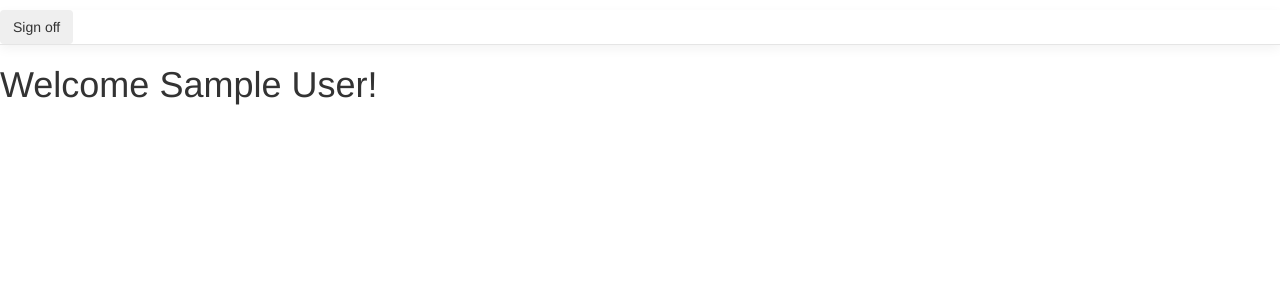
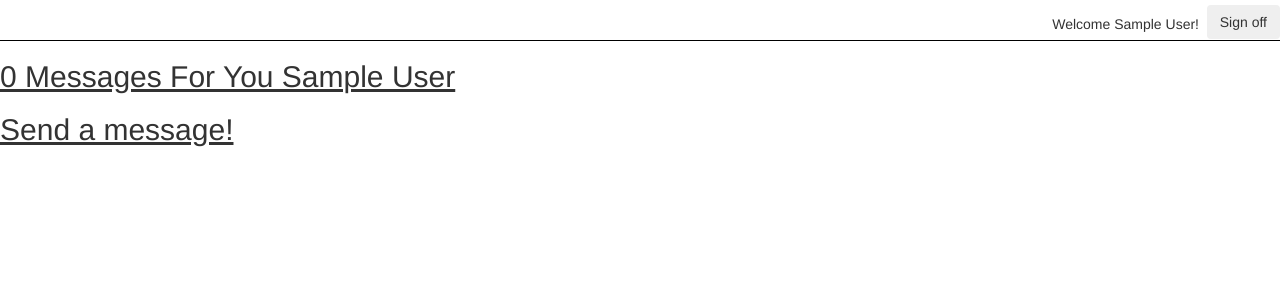
Before and after one commit to katisari/python, a Flask app: page /success in a window 1280 px wide. Shown: the top 300 px of the page. Run offline with Flask 2, Linux system fonts and the light colour scheme; the visitor is signed in with stand-in values (Sample User, id 1); data that the repository does not hold is empty; some libraries are stand-ins or nearby versions.

Commit message:
Add files via upload

```diff
--- a/sql/registration form/server.py
+++ b/sql/registration form/server.py
@@ -42,6 +42,9 @@ def process():
                     'password': pw_hash
                 }
                 mysql.query_db(query, data)
+                query = "SELECT * FROM users WHERE email=%(email)s"
+                outcome = mysql.query_db(query, data)
+                session['userid'] = outcome[0]['id']
                 session["name"] = request.form['name']
                 return redirect("/success")
 @app.route('/login', methods=['POST'])
@@ -65,10 +68,55 @@ def login():
     return redirect('/')
 @app.route('/success')
 def success():
-    return render_template("welcome.html")
+    session['user_info'] = mysql.query_db("SELECT * FROM users")
+
+
+    query = "SELECT messages.id AS message_id, users.name as sender, messages.content, receiver.name AS receiver, receiver.id as receiver_id, messages.created_at AS sent_at, CONCAT(FLOOR(HOUR(TIMEDIFF(NOW(), messages.created_at)) / 24), ' days ', MOD(HOUR(TIMEDIFF(NOW(), messages.created_at)), 24), ' hours ', MINUTE(TIMEDIFF(NOW(), messages.created_at)), ' minutes') AS how_long_ago FROM users JOIN messages ON users.id = messages.user_id JOIN users as receiver ON receiver.id = messages.friend_id WHERE receiver.id = %(receiver_id)s;"
+    data = {
+        'receiver_id': str(session['userid'])
+    }
+    results = mysql.query_db(query, data)
+    counter = 0
+    if results:
+        for result in results:
+            counter += 1
+    session['joined_query'] = results
+    print(counter)
+    print(results)
+    return render_template("welcome.html", results = results, counter=counter)
 @app.route('/logoff', methods=['POST'])
 def logoff():
     session.clear()
     return redirect('/')
+@app.route('/sendmessage/<id>', methods=['POST'])
+def sendmessage(id):
+    flash("Message Sent")
+    query = "INSERT INTO messages (content, user_id, friend_id, created_at) VALUES (%(content)s, %(user_id)s, %(receiver_id)s, NOW())"
+    data = {
+        'content' : request.form['comment'],
+        'user_id' : session['userid'],
+        'receiver_id' : id
+    }
+    mysql.query_db(query, data)
+    return redirect('/success')
+
+@app.route('/danger/<receiver_id>/<message_id>')
+def delete(receiver_id, message_id):
+    if session['joined_query']:
+        for row in session['joined_query']:
+            if row['message_id']:
+                if int(session['userid']) ==  int(receiver_id):
+                    query = "DELETE FROM messages WHERE id = %(mesg_id)s;"
+                    data = {
+                        'mesg_id': message_id
+                    }
+                    mysql.query_db(query, data)
+                    flash("Message successfully deleted")
+                    return redirect('/success')
+    ip_ad = request.environ.get('HTTP_X_REAL_IP', request.remote_addr)
+    session.clear()
+    return render_template("danger.html", message_id = str(message_id), ip_ad = ip_ad)
+
+
 if __name__ == "__main__":
     app.run(debug=True)
--- a/sql/registration form/templates/welcome.html
+++ b/sql/registration form/templates/welcome.html
@@ -32,24 +32,77 @@
         .border-bottom { border-bottom: 1px solid #e5e5e5; }
 
         .box-shadow { box-shadow: 0 .25rem .75rem rgba(0, 0, 0, .05); }
-
+        .flashmg{
+            font-size: 150%;
+            color:green;
+        }
+        h5{
+            display:inline;
+        }
+        .top{
+            text-align:right;
+            outline:1px solid black;
+            font-size:200%;
+        }
+        .signout{
+            display:inline;
+        }
+        td{
+            width: 100px;
+        }
 
     </style>
 </head>
 <body>
-    <div class="d-flex flex-column flex-md-row align-items-center p-3 px-md-4 mb-3 bg-white border-bottom box-shadow">
-        <h5 class="my-0 mr-md-auto font-weight-normal"></h5>
-        <nav class="my-2 my-md-0 mr-md-3">
-            <a class="p-2 text-dark" href="#"></a>
-            <a class="p-2 text-dark" href="#"></a>
-            <a class="p-2 text-dark" href="#"></a>
-            <a class="p-2 text-dark" href="#"></a>
+    <div class="top">
+        <nav class"navbar navbar-light bg-light">
+            <h5 class="font-weight-normal">Welcome {{ session['name'] }}!</h5>
+            <form class="signout"action='/logoff' method='post'>
+                <input class="btn btn-outline-primary" type="submit" value="Sign off">
+            </form>
         </nav>
-        <form action='/logoff' method='post'>
-            <input class="btn btn-outline-primary" type="submit" value="Sign off">
-        </form>
     </div>
-    <h1>Welcome {{ session['name'] }}!</h1>
+    {% with messages = get_flashed_messages() %}
+        {% if messages %}
+            {% for message in messages %}
+                <p class="flashmg">{{message}}</p>
+            {% endfor %}
+        {% endif %}
+    {% endwith %}
+    <h2><u>{{counter}} Messages For You {{ session['name'] }}</u></h2>
+    {% if results %}
+        {% for result in results %}
+            {{result['sender']}} said ({{result['how_long_ago']}} ago):
+            <table class="table my_messages">
+                <tbody>
+                    <tr>
+                        <td>"{{ result['content'] }} "</td>
+                        <td><a href='/danger/{{result['receiver_id']}}/{{result['message_id']}}'>Delete</a></td>
+                    </tr>
+                </tbody>
+            </table>
+        {% endfor %}
+    {% endif %}
+    <table class="table send_messages">
+        <h2><u>Send a message!</u></h2>
+        <tbody>
+            {% if session['user_info'] %}
+                {% for user in session['user_info'] %}
+                    {% if user['id'] != session['userid'] %}
+                        <form action="/sendmessage/{{user['id']}}" method='post'>
+                            <tr>
+                                <td>{{user['name']}}</td>
+                                <td><textarea name="comment" placeholder="Put comment here" name="comment"></textarea></td>
+                                <td><input type="submit" value="send"></td>
+                            </tr>
+                        </form>
+                    {% endif %}
+                {% endfor %}
+            {% endif %}
+        </tbody>
+
+
+    </table>
 
 </body>
 </html>
```
Also changed, not shown: sql/registration form/templates/danger.html (added, +24 -0 lines).
